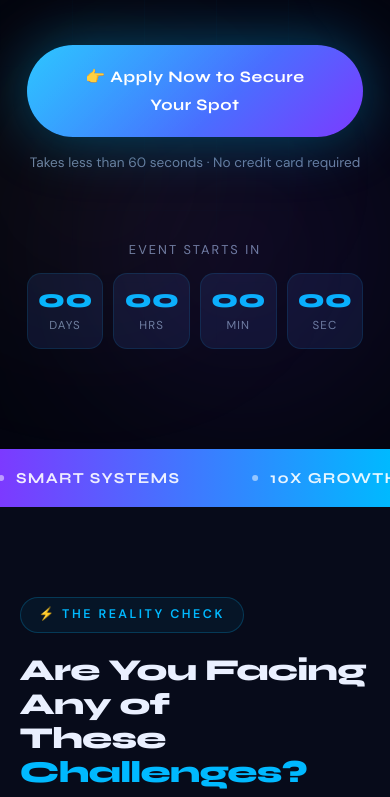
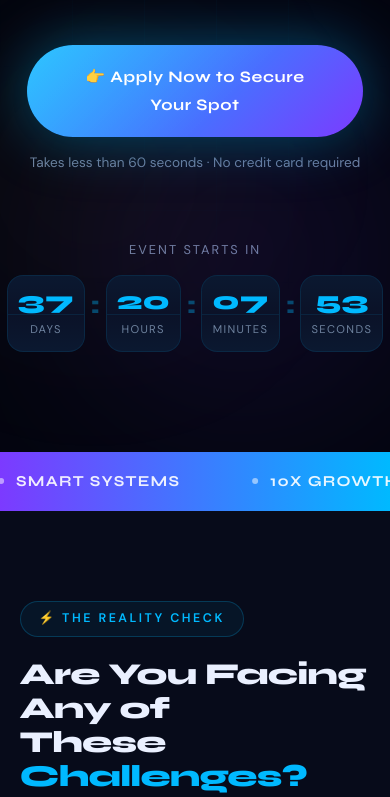
Before and after one commit to gtextsoft/ABO-CONFERENCE, a plain HTML site: page index.html in a window 390 px wide. Shown: the part 1374-2171 px from the top of the page. Drawn offline with Linux system fonts and the light colour scheme.

Commit message:
Refactor countdown timer section with enhanced styling and functionality, including live event display and improved layout for countdown elements.

```diff
--- a/index.html
+++ b/index.html
@@ -288,32 +288,108 @@
       display: flex;
       flex-direction: column;
       align-items: center;
+      gap: 14px;
+    }
+    .countdown-label {
+      font-size: 0.8rem;
+      letter-spacing: 0.16em;
+      text-transform: uppercase;
+      color: var(--muted);
+    }
+    .countdown {
+      display: flex;
       gap: 12px;
-    }
-    .countdown-label { font-size: 0.8rem; letter-spacing: 0.16em; text-transform: uppercase; color: var(--muted); }
-    .countdown {
-      display: flex;
-      gap: 16px;
-    }
+      align-items: center;
+    }
+    .cd-sep {
+      font-family: 'Syne', sans-serif;
+      font-size: 2rem;
+      font-weight: 800;
+      color: var(--accent);
+      opacity: 0.4;
+      margin-bottom: 20px;
+      animation: sepBlink 1s infinite;
+    }
+    @keyframes sepBlink { 0%,100%{opacity:0.4} 50%{opacity:0.1} }
+
     .cd-box {
       display: flex;
       flex-direction: column;
       align-items: center;
-      gap: 4px;
-      min-width: 70px;
-      padding: 14px 16px;
+      gap: 6px;
+      min-width: 80px;
+      padding: 18px 16px 14px;
       background: var(--card);
       border: 1px solid var(--border);
-      border-radius: 14px;
+      border-radius: 16px;
+      position: relative;
+      overflow: hidden;
+      transition: border-color 0.3s;
+    }
+    .cd-box::before {
+      content: '';
+      position: absolute;
+      top: 50%; left: 0; right: 0;
+      height: 1px;
+      background: rgba(0,185,255,0.1);
+    }
+    .cd-box::after {
+      content: '';
+      position: absolute;
+      inset: 0;
+      background: linear-gradient(180deg, rgba(0,185,255,0.04) 0%, transparent 50%, rgba(0,185,255,0.04) 100%);
+      pointer-events: none;
     }
     .cd-num {
       font-family: 'Syne', sans-serif;
-      font-size: 2rem;
+      font-size: 2.4rem;
       font-weight: 800;
       line-height: 1;
       color: var(--accent);
-    }
-    .cd-unit { font-size: 0.72rem; text-transform: uppercase; letter-spacing: 0.1em; color: var(--muted); }
+      transition: transform 0.15s ease, opacity 0.15s ease;
+      position: relative;
+      z-index: 1;
+    }
+    .cd-num.flip {
+      transform: translateY(-6px);
+      opacity: 0;
+    }
+    .cd-unit {
+      font-size: 0.7rem;
+      text-transform: uppercase;
+      letter-spacing: 0.12em;
+      color: var(--muted);
+      position: relative;
+      z-index: 1;
+    }
+
+    /* Live / ended states */
+    .cd-live {
+      display: none;
+      align-items: center;
+      gap: 12px;
+      padding: 14px 28px;
+      background: rgba(0,229,138,0.1);
+      border: 1px solid rgba(0,229,138,0.3);
+      border-radius: 50px;
+      font-family: 'Syne', sans-serif;
+      font-size: 1rem;
+      font-weight: 700;
+      color: var(--green);
+    }
+    .cd-live-dot {
+      width: 10px; height: 10px;
+      border-radius: 50%;
+      background: var(--green);
+      box-shadow: 0 0 12px var(--green);
+      animation: blink 1s infinite;
+    }
+    .cd-ended {
+      display: none;
+      font-size: 0.9rem;
+      color: var(--muted);
+      font-style: italic;
+    }
 
     /* ═══════════════════════════════
        MARQUEE STRIP
@@ -1290,7 +1366,10 @@
       .btn-primary { padding: 18px 36px; font-size: 1rem; }
       .btn-white { padding: 18px 36px; font-size: 1rem; }
       .pill { font-size: 0.9rem; padding: 12px 18px; }
-      .countdown { gap: 10px; }
+      .countdown { gap: 6px; }
+      .cd-sep { font-size: 1.5rem; margin-bottom: 16px; }
+      .cd-box { min-width: 64px; padding: 14px 10px 12px; }
+      .cd-num { font-size: 1.9rem; }
       .cd-box { min-width: 58px; padding: 12px 10px; }
       .cd-num { font-size: 1.6rem; }
       .footer-inner { flex-direction: column; text-align: center; }
@@ -1350,13 +1429,22 @@
   </a>
   <span class="btn-sub">Takes less than 60 seconds · No credit card required</span>
 
-  <div class="countdown-wrap">
-    <span class="countdown-label">Event starts in</span>
-    <div class="countdown">
-      <div class="cd-box"><span class="cd-num" id="cd-d">38</span><span class="cd-unit">Days</span></div>
-      <div class="cd-box"><span class="cd-num" id="cd-h">00</span><span class="cd-unit">Hrs</span></div>
-      <div class="cd-box"><span class="cd-num" id="cd-m">00</span><span class="cd-unit">Min</span></div>
-      <div class="cd-box"><span class="cd-num" id="cd-s">00</span><span class="cd-unit">Sec</span></div>
+  <div class="countdown-wrap" id="countdown-wrap">
+    <span class="countdown-label" id="countdown-label">Event starts in</span>
+    <div class="countdown" id="countdown-timer">
+      <div class="cd-box"><span class="cd-num" id="cd-d">00</span><span class="cd-unit">Days</span></div>
+      <span class="cd-sep">:</span>
+      <div class="cd-box"><span class="cd-num" id="cd-h">00</span><span class="cd-unit">Hours</span></div>
+      <span class="cd-sep">:</span>
+      <div class="cd-box"><span class="cd-num" id="cd-m">00</span><span class="cd-unit">Minutes</span></div>
+      <span class="cd-sep">:</span>
+      <div class="cd-box"><span class="cd-num" id="cd-s">00</span><span class="cd-unit">Seconds</span></div>
+    </div>
+    <div class="cd-live" id="cd-live">
+      <span class="cd-live-dot"></span> The Event Is Happening RIGHT NOW — Eko Hotel, Lagos
+    </div>
+    <div class="cd-ended" id="cd-ended">
+      This event has concluded. Stay tuned for the next one.
     </div>
   </div>
 </section>
@@ -1901,28 +1989,66 @@
   }
 
   /* ── COUNTDOWN TIMER ── */
+  // Target: Saturday, 25th April 2026 at 8:00 AM (local time)
+  const EVENT_START = new Date('2026-04-25T08:00:00');
+  const EVENT_END   = new Date('2026-04-25T12:00:00');
+
+  const elD = document.getElementById('cd-d');
+  const elH = document.getElementById('cd-h');
+  const elM = document.getElementById('cd-m');
+  const elS = document.getElementById('cd-s');
+  const elTimer  = document.getElementById('countdown-timer');
+  const elLabel  = document.getElementById('countdown-label');
+  const elLive   = document.getElementById('cd-live');
+  const elEnded  = document.getElementById('cd-ended');
+
+  // Flip animation helper
+  function flipTo(el, val) {
+    const str = String(val).padStart(2, '0');
+    if (el.textContent === str) return;
+    el.classList.add('flip');
+    setTimeout(() => {
+      el.textContent = str;
+      el.classList.remove('flip');
+    }, 150);
+  }
+
   function updateCountdown() {
-    const target = new Date('2025-04-25T08:00:00');
-    const now = new Date();
-    const diff = target - now;
-    if (diff <= 0) {
-      document.getElementById('cd-d').textContent = '00';
-      document.getElementById('cd-h').textContent = '00';
-      document.getElementById('cd-m').textContent = '00';
-      document.getElementById('cd-s').textContent = '00';
+    const now  = new Date();
+    const diff = EVENT_START - now;
+
+    // ── BEFORE EVENT ──
+    if (diff > 0) {
+      const d = Math.floor(diff / 86400000);
+      const h = Math.floor((diff % 86400000) / 3600000);
+      const m = Math.floor((diff % 3600000)  / 60000);
+      const s = Math.floor((diff % 60000)    / 1000);
+      flipTo(elD, d);
+      flipTo(elH, h);
+      flipTo(elM, m);
+      flipTo(elS, s);
+      elLabel.textContent = 'Event starts in';
       return;
     }
-    const d = Math.floor(diff / 86400000);
-    const h = Math.floor((diff % 86400000) / 3600000);
-    const m = Math.floor((diff % 3600000) / 60000);
-    const s = Math.floor((diff % 60000) / 1000);
-    document.getElementById('cd-d').textContent = String(d).padStart(2,'0');
-    document.getElementById('cd-h').textContent = String(h).padStart(2,'0');
-    document.getElementById('cd-m').textContent = String(m).padStart(2,'0');
-    document.getElementById('cd-s').textContent = String(s).padStart(2,'0');
+
+    // ── EVENT IS LIVE ──
+    if (now >= EVENT_START && now < EVENT_END) {
+      elTimer.style.display = 'none';
+      elLabel.style.display = 'none';
+      elLive.style.display  = 'flex';
+      clearInterval(cdInterval);
+      return;
+    }
+
+    // ── EVENT ENDED ──
+    elTimer.style.display = 'none';
+    elLabel.style.display = 'none';
+    elEnded.style.display = 'block';
+    clearInterval(cdInterval);
   }
+
   updateCountdown();
-  setInterval(updateCountdown, 1000);
+  const cdInterval = setInterval(updateCountdown, 1000);
 
   /* ── FLOATING PARTICLES ── */
   const container = document.getElementById('particles');
```
